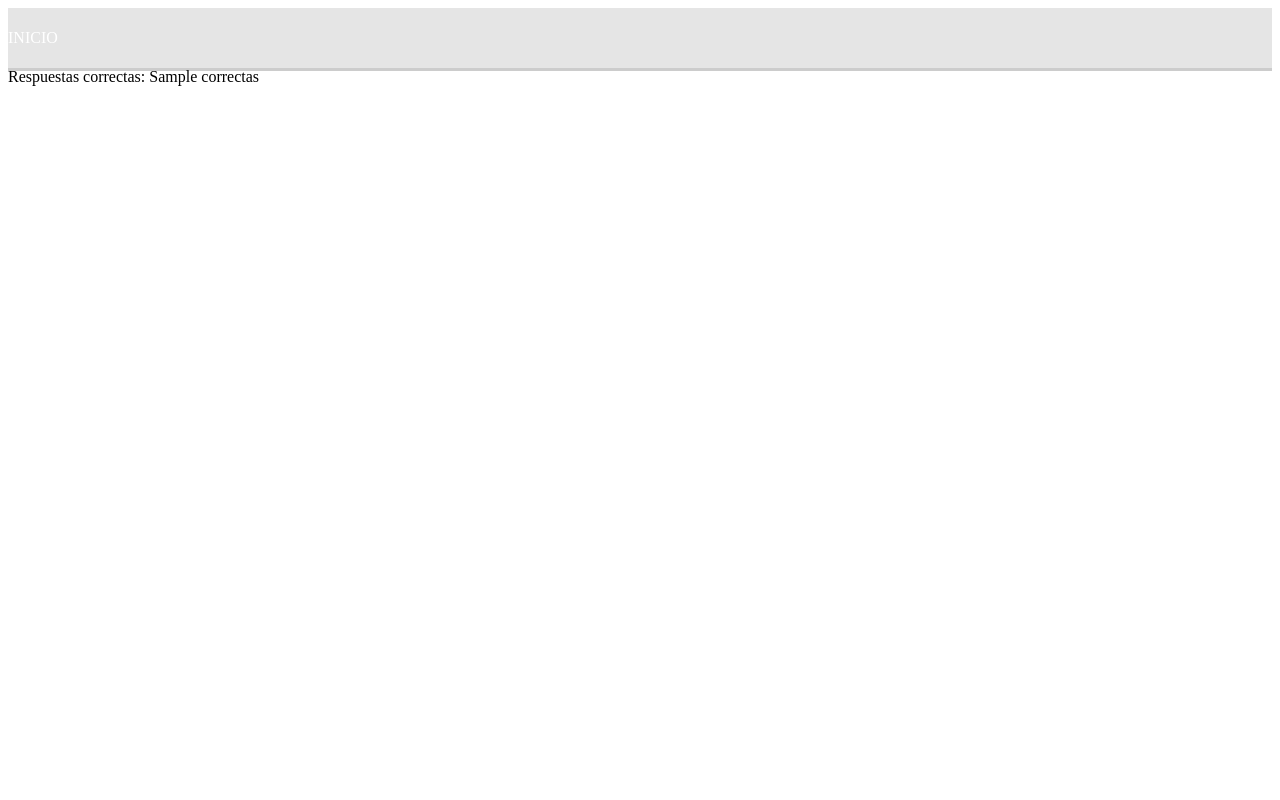
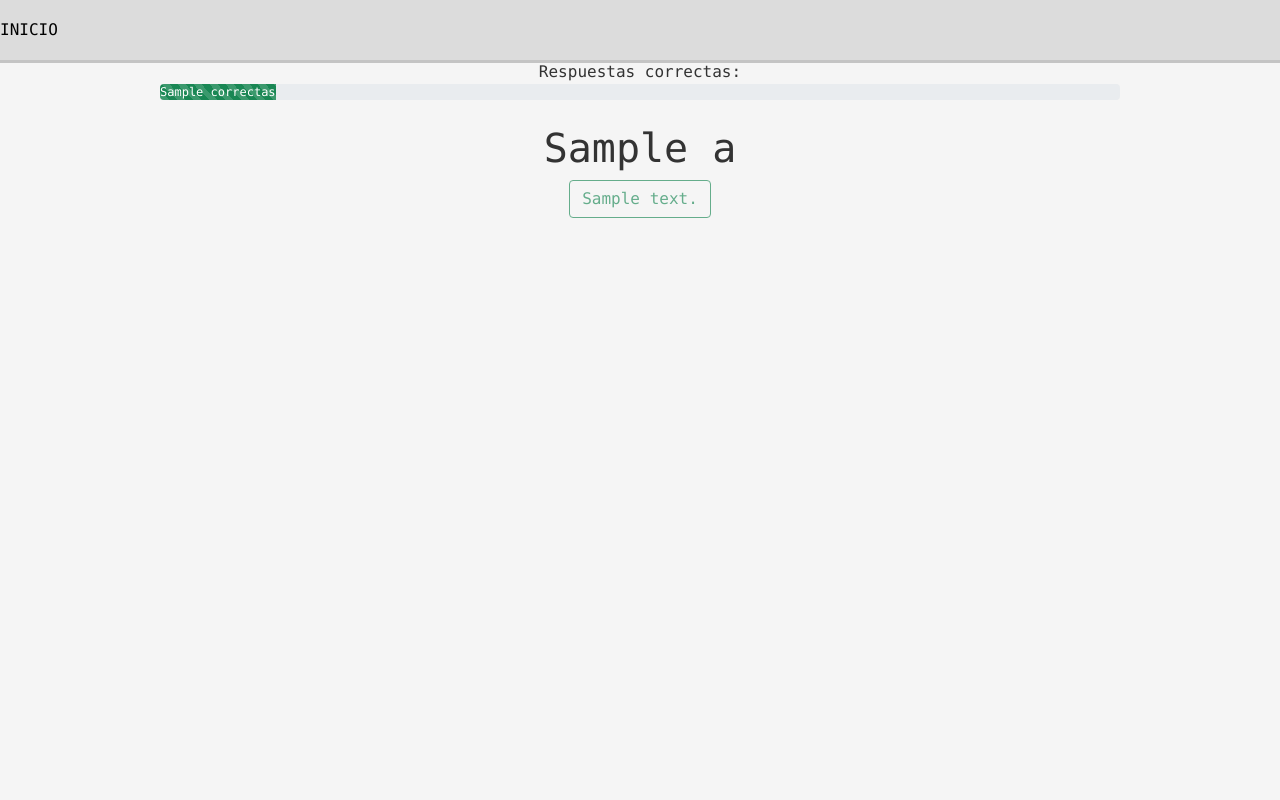
Before and after one commit to Arwony/proyecto, a Django app: template teo/config/cuestionario/templates/respuestas.html in a window 1280 px wide. Run offline with Django 5.2, Linux system fonts and the light colour scheme; the template is opened without the code that fills it: most values are stand-ins (such as "Sample title", 1, 10 or a date in 2020).

Commit message:
cambios en retroalmientacion

```diff
--- a/teo/config/cuestionario/templates/base.html
+++ b/teo/config/cuestionario/templates/base.html
@@ -7,13 +7,13 @@
         box-shadow: 0px 3px rgba(0, 0, 0, 0.2);
         height: 60px;
     }
-    a{
+    .bg .t{
         width: 100%;
-        color: white;
+        color: black;
         text-align: left;
         text-decoration: none;
     }
 </style>
 <div class="bg">
-    <a href="{% url 'up' %}"> INICIO </a>
+    <a class="t" href="{% url 'up' %}"> INICIO </a>
 </div>
--- a/teo/config/cuestionario/templates/q_test.html
+++ b/teo/config/cuestionario/templates/q_test.html
@@ -13,7 +13,7 @@
  <div class="bd">
     <script src="https://cdn.jsdelivr.net/npm/bootstrap@5.0.2/dist/js/bootstrap.bundle.min.js" integrity="sha384-MrcW6ZMFYlzcLA8Nl+NtUVF0sA7MsXsP1UyJoMp4YLEuNSfAP+JcXn/tWtIaxVXM" crossorigin="anonymous"></script>
     <div class="nav">
-        <button class="na" onclick="qreq(-1)">&lt;</button>
+        <button class="na" onclick= "qreq(-1)">&lt;</button>
     </div>
     <form action="{% url 'r' %}" method="POST">
         {% csrf_token %}
@@ -36,12 +36,12 @@
 
 <script>
     let i = 0;
+    let a = '{{n_q}}';
     document.getElementById(i).hidden = false;
 
     function qreq(m){
-        if (i + m < 0){
+        if (i + m < 0 || i + m >= a){
             return;
-
         }
 
         document.getElementById(i.toString()).hidden = true;
--- a/teo/config/cuestionario/templates/respuestas.html
+++ b/teo/config/cuestionario/templates/respuestas.html
@@ -1,2 +1,60 @@
 {% include 'base.html' %}
-Respuestas correctas: {{correctas}}
+<!DOCTYPE html>
+<html lang="en">
+<head>
+    <meta charset="UTF-8">
+        <link href="https://cdn.jsdelivr.net/npm/bootstrap@5.0.2/dist/css/bootstrap.min.css" rel="stylesheet" integrity="sha384-EVSTQN3/azprG1Anm3QDgpJLIm9Nao0Yz1ztcQTwFspd3yD65VohhpuuCOmLASjC" crossorigin="anonymous">
+</head>
+<style>
+    body{
+        font-family: 'Monaco', monospace;
+        text-align: center;
+        margin: 0px;
+        color: #333333;
+        display: flex;
+        background-color: #F5F5F5;
+        text-align: center;
+        flex-direction: column;
+        justify-items: center;
+        align-items: center;
+        margin: 0px;
+    }
+    .progress{
+        width: 75%;
+        align-items: center;
+    }
+
+</style>
+Respuestas correctas:
+<body>
+    <script src="https://cdn.jsdelivr.net/npm/bootstrap@5.0.2/dist/js/bootstrap.bundle.min.js" integrity="sha384-MrcW6ZMFYlzcLA8Nl+NtUVF0sA7MsXsP1UyJoMp4YLEuNSfAP+JcXn/tWtIaxVXM" crossorigin="anonymous"></script>
+    <div class="progress">
+    <div id="a" class="progress-bar progress-bar-striped bg-success" role="progressbar" aria-valuenow="25" aria-valuemin="0" aria-valuemax="100">{{correctas}}</div>
+    </div>
+    <script>
+        let p = '{{p}}';
+        document.getElementById("a").style.width = p*100+"%";
+    </script>
+        <br>
+        <form>
+        {% for l in a %}
+            <div class="contenedor" id="{{forloop.counter0}}">
+                <h1 class = "pregunta">{{ l.question }} </h1>
+                {% for q in l.answers %}
+                    {% if forloop.counter0 == l.correct_answer_index %}
+
+                    <input checked disabled type="radio" class="btn-check" name="{{question.question_number}}" id="success-outlined{{question.question_number}}{{forloop.counter0}}" autocomplete="off" value={{forloop.counter0}}>
+                    <label class="btn btn-outline-success" for="success-outlined{{question.question_number}}{{forloop.counter0}}">{{q}}</label>
+                    {% elif forloop.counter0 == l.ans %}
+                    <input checked disabled type="radio" class="btn-check" name="{{question.question_number}}" id="success-outlined{{question.question_number}}{{forloop.counter0}}" autocomplete="off" value={{forloop.counter0}}>
+                    <label class="btn btn-outline-danger" for="success-outlined{{question.question_number}}{{forloop.counter0}}">{{q}}</label>
+                    {% else %}
+                    <input disabled type="radio" class="btn-check" name="{{question.question_number}}" id="success-outlined{{question.question_number}}{{forloop.counter0}}" autocomplete="off" value={{forloop.counter0}}>
+                    <label class="btn btn-outline-success" for="success-outlined{{question.question_number}}{{forloop.counter0}}">{{q}}</label>
+                    {% endif %}
+                {% endfor %}
+            </div>
+            <br>
+        {% endfor %}
+    </form>
+</body>
--- a/teo/config/cuestionario/templates/up.html
+++ b/teo/config/cuestionario/templates/up.html
@@ -4,7 +4,7 @@
 <html>
     <head><link rel="stylesheet" href="{% static 'up.css' %}"></head>
     <body>
-        <h1> Cuestionario </h1>
+        <h1> Teo </h1>
         <form action="{% url 'gen' %}" method="POST" enctype="multipart/form-data">
             {% csrf_token %}
             <div class="f">
```
Also changed, not shown: teo/config/cuestionario/views.py (+18 -11 lines), teo/config/db.sqlite3.
